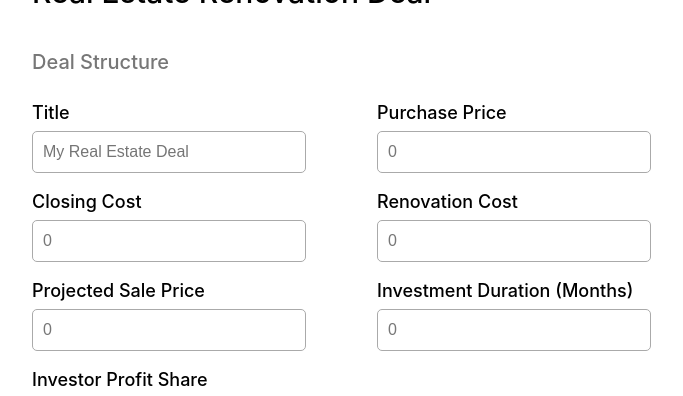
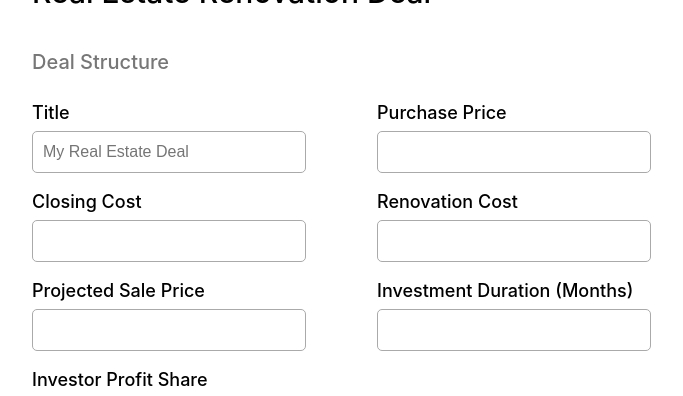
Before and after one commit to delaanthonio/deal-flow, a React (Create React App) app: page / in a window 1280 px wide. Shown: the top 396 px of the page, without its empty margins (298-981 px from the left). Built offline with nearby package versions, Linux system fonts and the light colour scheme.

Commit message:
fix: fix setting values for metrics

```diff
--- a/src/RealEstateRenovationForm.tsx
+++ b/src/RealEstateRenovationForm.tsx
@@ -57,13 +57,13 @@ export const RealEstateRennovationForm = () => {
     <div>
       <Formik
         initialValues={{
-          closingCost: '0',
-          investmentDuration: '0',
+          closingCost: '',
+          investmentDuration: '',
           investorProfitShare: '50',
-          projectedSalePrice: '0',
-          purchasePrice: '0',
+          projectedSalePrice: '',
+          purchasePrice: '',
           region: '',
-          renovationCost: '0',
+          renovationCost: '',
           subRegion: '',
         }}
         validationSchema={validationSchema}
@@ -72,22 +72,30 @@ export const RealEstateRennovationForm = () => {
         }}
       >
         {props => {
-          const projectedSalePrice = parseInt(props.values.projectedSalePrice)
-          const purchasePrice = parseInt(props.values.purchasePrice)
-          const closingCost = parseInt(props.values.closingCost)
-          const rennovationCost = parseInt(props.values.renovationCost)
+          const projectedSalePrice = parseInt(props.values.projectedSalePrice) || 0
+          const purchasePrice = parseInt(props.values.purchasePrice) || 0
+          const closingCost = parseInt(props.values.closingCost) || 0
+          const rennovationCost = parseInt(props.values.renovationCost) || 0
           const amountRequested = purchasePrice + rennovationCost
           const displayAmountRequested = `$${amountRequested}`
           const investorProfitShare = parseInt(props.values.investorProfitShare)
-          const projectedProfit = projectedSalePrice - amountRequested - closingCost
-          const returnOnInvestment =
-            ((projectedProfit / amountRequested) * investorProfitShare) / 100
+          const projectedProfit = Math.max(
+            projectedSalePrice - amountRequested - closingCost,
+            0,
+          )
+          const returnOnInvestment = Math.max(
+            ((projectedProfit / amountRequested) * investorProfitShare) / 100,
+            0,
+          )
 
           const displayReturnOnInvestment = returnOnInvestment.toLocaleString(undefined, {
             style: 'percent',
             minimumFractionDigits: 0,
           })
-          const profitToInvestor = (projectedProfit * investorProfitShare) / 100
+          const profitToInvestor = Math.max(
+            (projectedProfit * investorProfitShare) / 100,
+            0,
+          )
           const displayProfitToInvestor = `$${profitToInvestor}`
 
           const investmentDuration = parseInt(props.values.investmentDuration)
```
